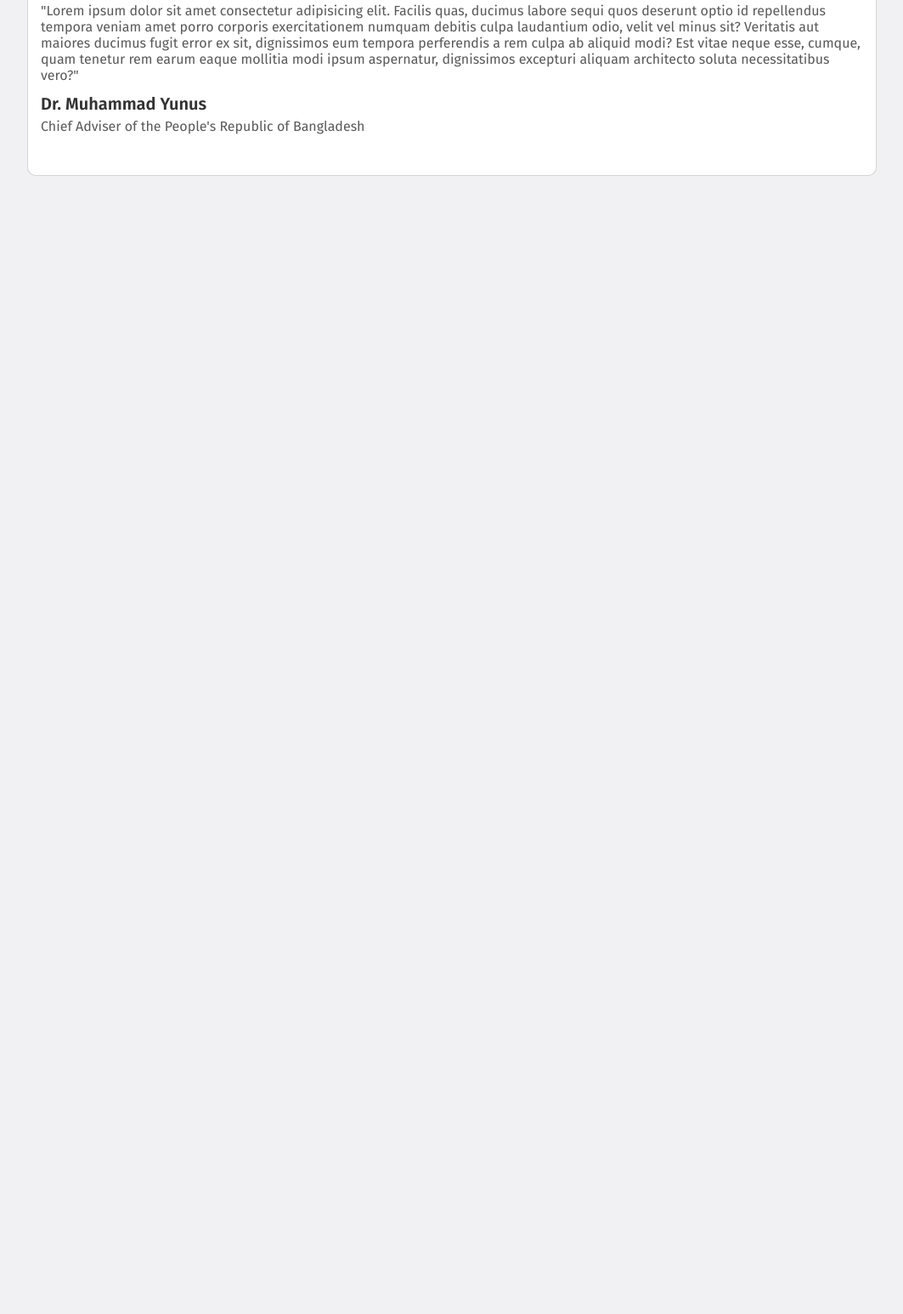
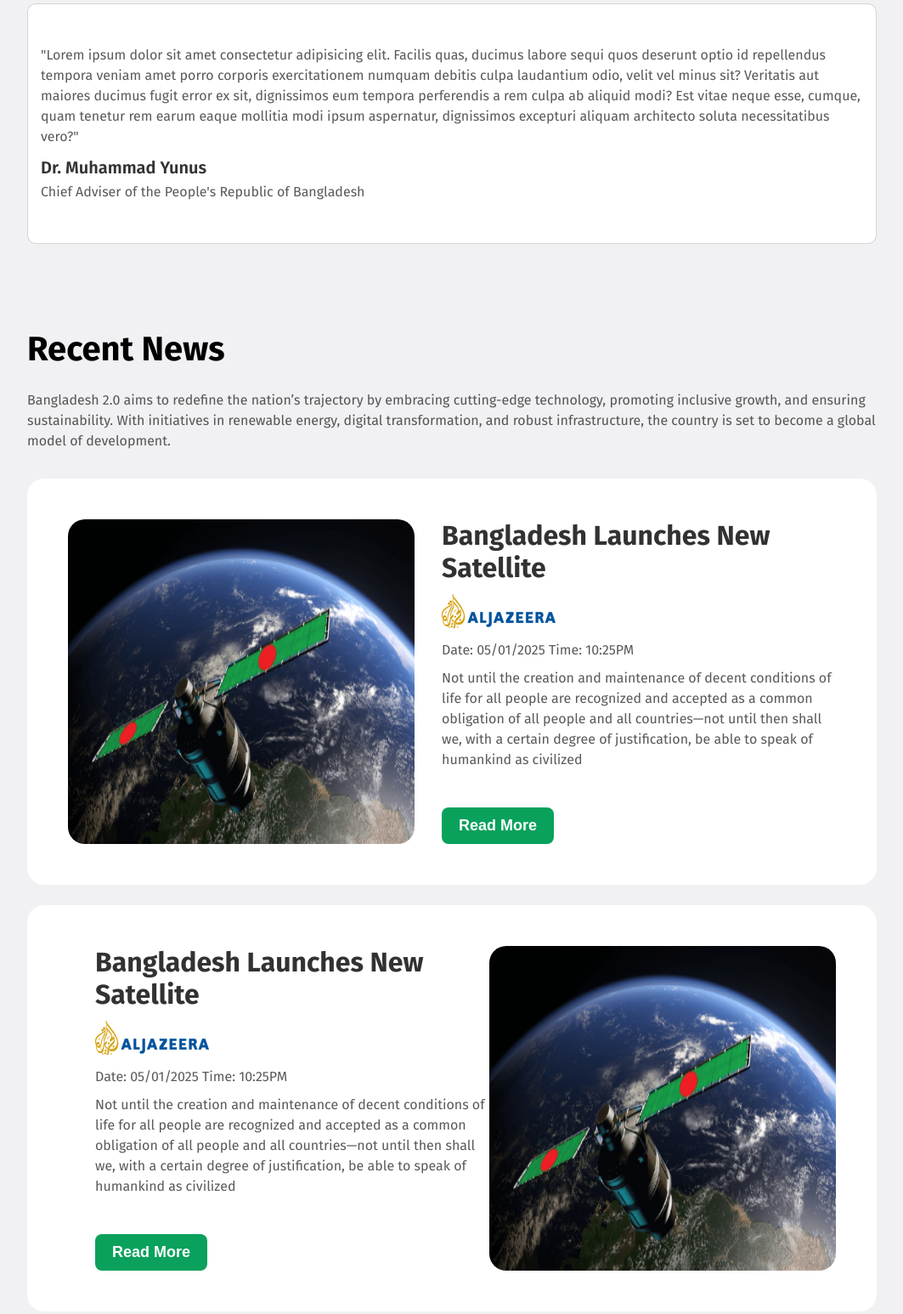
Before and after one commit to Charlie-033/B11-Assignment-1, a plain HTML site: page index.html in a window 1280 px wide. Shown: the part 1784-3330 px from the top of the page at 85% size, without its empty margins (108-1171 px from the left). Before the commit the page ends 2023 px from the top, so only its background shows below. Drawn offline with Linux system fonts and the light colour scheme; a web font is replaced by a local one.

Commit message:
create middle section

```diff
--- a/index.html
+++ b/index.html
@@ -103,5 +103,34 @@
             <p class="title">Chief Adviser of the People's Republic of Bangladesh</p>
         </div>
     </section>
+    <section class="five">
+    </section>
+    <section class="six">
+      <h1 class="div-six-h1">Recent News</h1>
+      <p class="news-description">Bangladesh 2.0 aims to redefine the nation’s trajectory by embracing cutting-edge technology, promoting inclusive growth, and ensuring sustainability. With initiatives in renewable energy, digital transformation, and robust infrastructure, the country is set to become a global model of development.</p>
+      <div class="div-six">
+        <div class="left-image">
+          <img src="assets/satelite.png" alt="" class="satelite">
+          <div class="news">
+          <h2 class="news-heading">Bangladesh Launches New Satellite</h2>
+          <img src="assets/al-jazeera.png" alt="" class="news-channel">
+          <p class="time-date">Date: 05/01/2025 Time: 10:25PM</p>
+          <p class="aljajera-news">Not until the creation and maintenance of decent conditions of life for all people are recognized and accepted as a common obligation of all people and all countries—not until then shall we,
+            with a certain degree of justification, be able to speak of humankind as civilized</p>
+          <button class="read-more-btn">Read More</button> </div>
+        </div>
+        <div class="right-image">
+          <div class="news">
+          <h2 class="news-heading">Bangladesh Launches New Satellite</h2>
+          <img src="assets/al-jazeera.png" alt="" class="news-channel">
+          <p class="time-date">Date: 05/01/2025 Time: 10:25PM</p>
+          <p class="aljajera-news">Not until the creation and maintenance of decent conditions of life for all people are recognized and accepted as a common obligation of all people and all countries—not until then shall we,
+            with a certain degree of justification, be able to speak of humankind as civilized</p>
+          <button class="read-more-btn">Read More</button> </div>
+          <img src="assets/satelite.png" alt="" class="satelite">
+        </div>
+      </div>
+    </section>
+
   </body>
 </html>
--- a/styles/style.css
+++ b/styles/style.css
@@ -74,9 +74,6 @@
 
 .img-one{
     padding: 80px 65px;
-
-
-
 }
 
 /* div-two styles */
@@ -111,6 +108,7 @@
     font-size: 16px;
     color: #0e0e0eb0;
     word-spacing: 0px;
+    line-height: 1.5;
 }
 
 /* div-three */
@@ -125,6 +123,7 @@
     color: #0e0e0eb0;
     margin-top: 24px;
     margin-bottom: 32px;
+    line-height: 1.5;
 }
 
 .div-three{
@@ -160,6 +159,7 @@
     font-size: 16px;
     color: #0e0e0eb0;
     word-spacing: 0px;
+    line-height: 1.5;
 }
 
 .learn-more-btn-1{
@@ -206,6 +206,7 @@
 .quote, .title{
     font-size: 16px;
     color: #0e0e0eb0;
+    line-height: 1.5;
 }
 .quote-from{
     font-size: 20px;
@@ -214,3 +215,69 @@
     margin-top: 12px;
     margin-bottom: 5px;
 }
+/* div-five */
+/* div-six */
+.six{
+    margin:100px 140px;
+
+}
+.left-image{
+    display: flex;
+    justify-content: center;
+    padding: 48px;
+    background-color: white;
+    border-radius: 20px;
+}
+
+.div-six-h1{
+    font-size: 40px;
+}
+.news-description{
+    font-size: 16px;
+    color: #0e0e0eb0;
+    margin-top: 24px;
+    margin-bottom: 32px;
+    line-height: 1.5;
+}
+.satelite{
+    border-radius: 20px;
+}
+.news{
+    margin-left: 32px;
+}
+.news-heading{
+    font-size: 32px;
+    color: rgba(0, 0, 0, 0.802);
+}
+.news-channel{
+    padding: 12px 0px;
+}
+.time-date{
+    font-size: 16px;
+    color: #0e0e0eb0;
+}
+.aljajera-news{
+    font-size: 16px;
+    color: #0e0e0eb0;
+    padding: 12px 0px;
+    line-height: 1.5;
+}
+.read-more-btn{
+    font-size: 18px ;
+    font-weight: 600;
+    border-radius: 8px;
+    padding: 11px 20px;
+    color: white;
+    background-color: #09A15C;
+    border: none;
+    margin-top: 32px;
+}
+
+.right-image{
+    display: flex;
+    justify-content: center;
+    padding: 48px;
+    background-color: white;
+    border-radius: 20px;
+    margin-top: 24px;
+}
```
